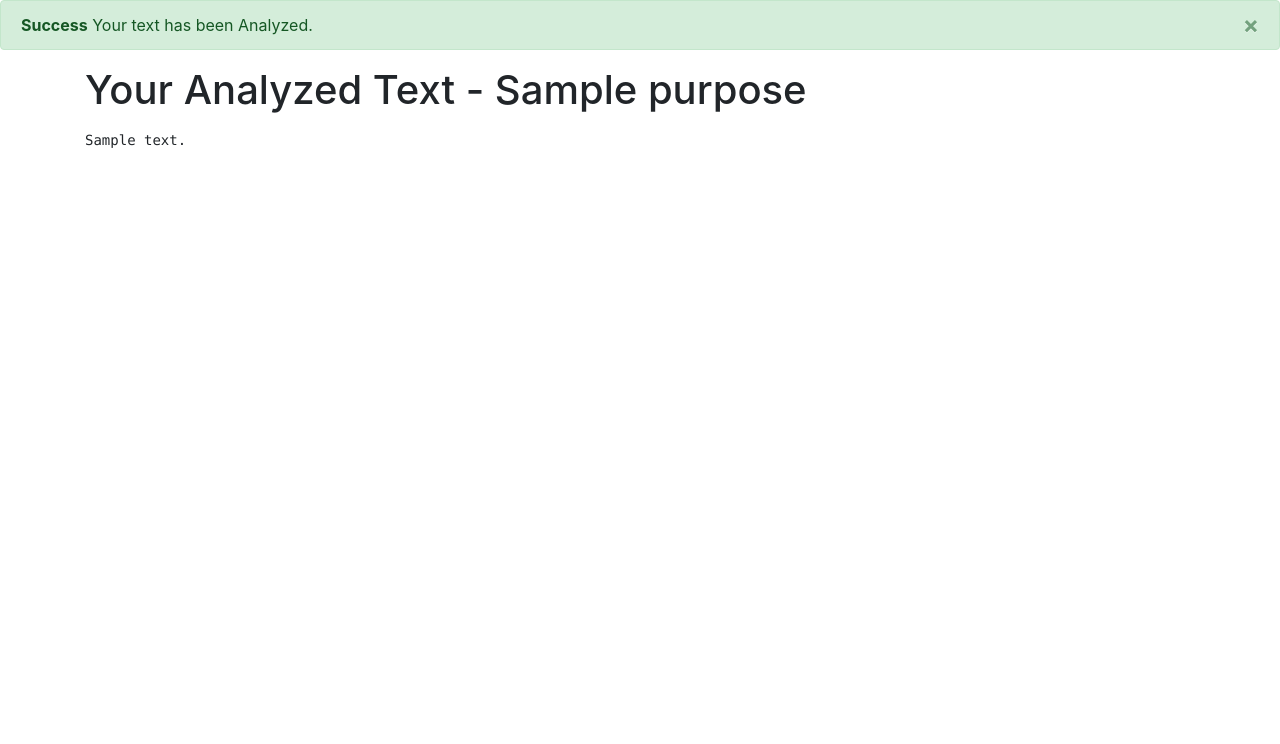
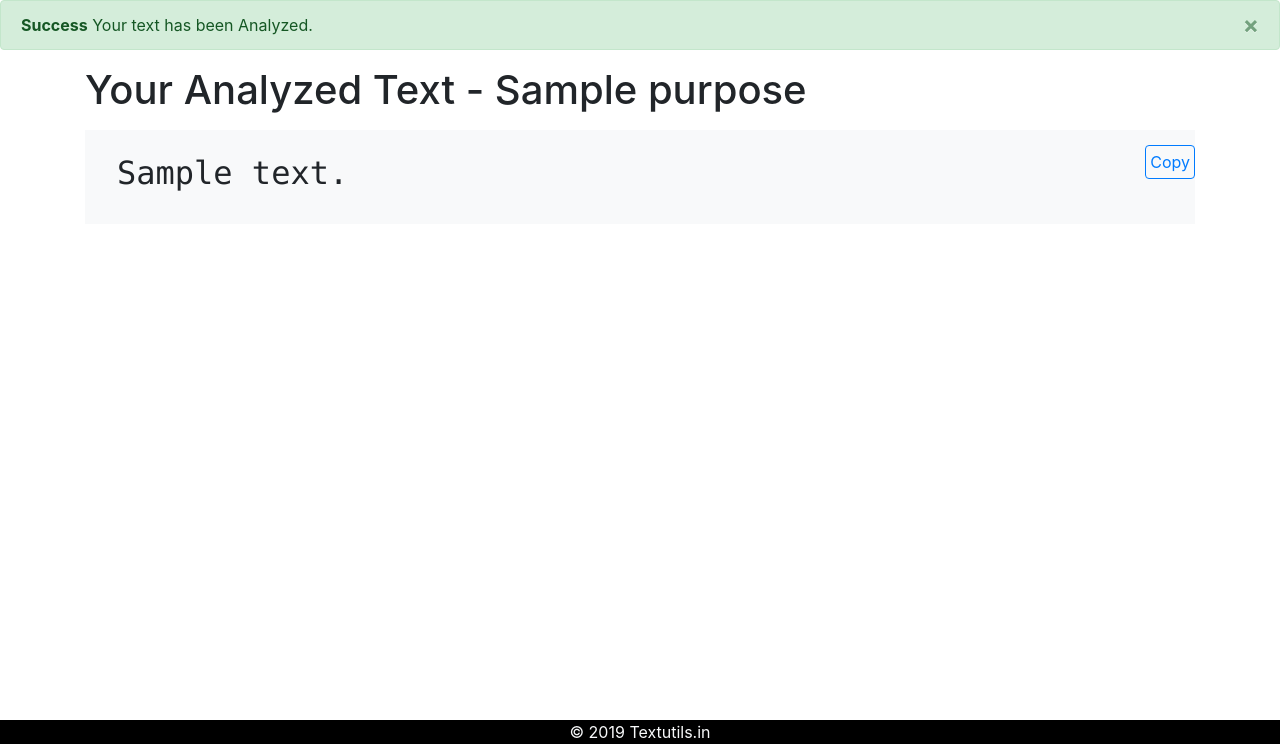
Before and after one commit to aryan091/TextUtils, a Django app: template textutils/templates/analyze.html in a window 1280 px wide. Shown: the part 56-800 px from the top of the page. Run offline with Django 3.2, Linux system fonts and the light colour scheme; the template is opened without the code that fills it: most values are stand-ins (such as "Sample title", 1, 10 or a date in 2020); some libraries are stand-ins or nearby versions.

Commit message:
Adding Footer Class and Copy Function

```diff
--- a/textutils/templates/analyze.html
+++ b/textutils/templates/analyze.html
@@ -9,6 +9,24 @@
     <link rel="stylesheet" href="https://stackpath.bootstrapcdn.com/bootstrap/4.4.1/css/bootstrap.min.css" integrity="sha384-Vkoo8x4CGsO3+Hhxv8T/Q5PaXtkKtu6ug5TOeNV6gBiFeWPGFN9MuhOf23Q9Ifjh" crossorigin="anonymous">
 
     <title>TextUtils.com</title>
+        <style>
+.footer {
+   position: fixed;
+   left: 0;
+   bottom: 0;
+   width: 100%;
+   background-color: black;
+   color: white;
+   text-align: center;
+   display: block;
+}
+#corner-btn{
+  position: absolute;
+  right: 0;
+  top: 15px;
+  padding: 4px;
+}
+</style>
   </head>
   <body>
     <nav class="navbar navbar-expand-lg navbar-dark bg-dark">
@@ -42,18 +60,51 @@
     <span aria-hidden="true">&times;</span>
   </button>
 </div>
+
 <div class="container">
     <h1>Your Analyzed Text - {{ purpose }}</h1>
+<div style="position:relative;" class="bg-light">
 <p>
-
-  <pre>{{ analyzed_text }}</pre>
-
+    <button id="corner-btn" class="btn btn-outline-primary" onclick="copy()">
+        Copy
+    </button>
+  <pre id="copy-text" class="p-4 mx-2"><h2>{{ analyzed_text }}</h2></pre>
 </p>
 </div>
+</div>
+<footer class="footer">
+  <div class="container">
+    <span class="text-light">&#169 2019 Textutils.in </span>
+  </div>
+</footer>
+
     <!-- Optional JavaScript -->
     <!-- jQuery first, then Popper.js, then Bootstrap JS -->
     <script src="https://code.jquery.com/jquery-3.4.1.slim.min.js" integrity="sha384-J6qa4849blE2+poT4WnyKhv5vZF5SrPo0iEjwBvKU7imGFAV0wwj1yYfoRSJoZ+n" crossorigin="anonymous"></script>
     <script src="https://cdn.jsdelivr.net/npm/popper.js@1.16.0/dist/umd/popper.min.js" integrity="sha384-Q6E9RHvbIyZFJoft+2mJbHaEWldlvI9IOYy5n3zV9zzTtmI3UksdQRVvoxMfooAo" crossorigin="anonymous"></script>
     <script src="https://stackpath.bootstrapcdn.com/bootstrap/4.4.1/js/bootstrap.min.js" integrity="sha384-wfSDF2E50Y2D1uUdj0O3uMBJnjuUD4Ih7YwaYd1iqfktj0Uod8GCExl3Og8ifwB6" crossorigin="anonymous"></script>
+
+      <script>
+      function copy() {
+        // copied from https://stackoverflow.com/questions/36639681/how-to-copy-text-from-a-div-to-clipboard
+        if (document.selection) {
+    var range = document.body.createTextRange();
+    range.moveToElementText(document.getElementById("copy-text"));
+    range.select().createTextRange();
+    document.execCommand("copy");
+
+  } else if (window.getSelection) {
+    var range = document.createRange();
+    range.selectNode(document.getElementById("copy-text"));
+    window.getSelection().addRange(range);
+    document.execCommand("copy");
+    alert('Text Copied')
+
+  }
+
+      }
+    </script>
+
+
   </body>
 </html>
```
